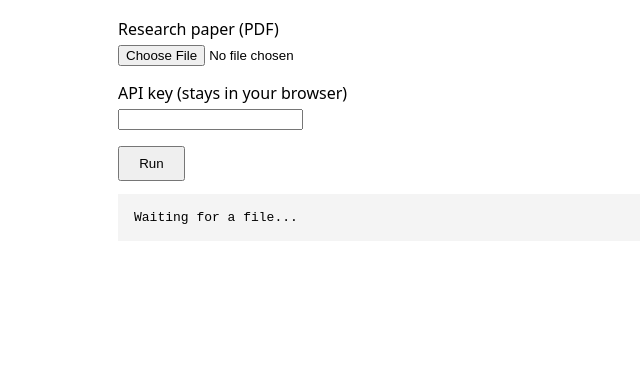
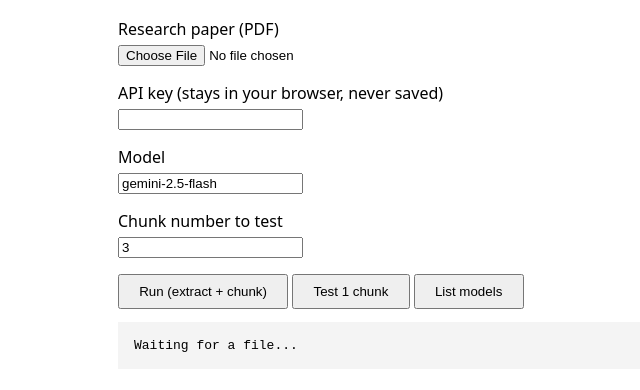
Before and after one commit to Not-Adithya/paper-to-dataset, a plain HTML site: page index.html in a window 1280 px wide. Shown: the part 78-468 px from the top of the page, without its empty margins (122-762 px from the left). Drawn offline with Linux system fonts and the light colour scheme.

Commit message:
Update HTML structure and add new input fields

```diff
--- a/index.html
+++ b/index.html
@@ -13,11 +13,21 @@
     <input type="file" id="pdfFile" accept="application/pdf">
   </label>
 
-  <label>API key (stays in your browser)
+  <label>API key (stays in your browser, never saved)
     <input type="password" id="apiKey" autocomplete="off">
   </label>
 
-  <button id="runBtn">Run</button>
+  <label>Model
+    <input type="text" id="modelName" value="gemini-2.5-flash">
+  </label>
+
+  <label>Chunk number to test
+    <input type="number" id="chunkNo" value="3" min="1">
+  </label>
+
+  <button id="runBtn">Run (extract + chunk)</button>
+  <button id="testBtn">Test 1 chunk</button>
+  <button id="listBtn">List models</button>
 
   <pre id="output">Waiting for a file...</pre>
 
```
